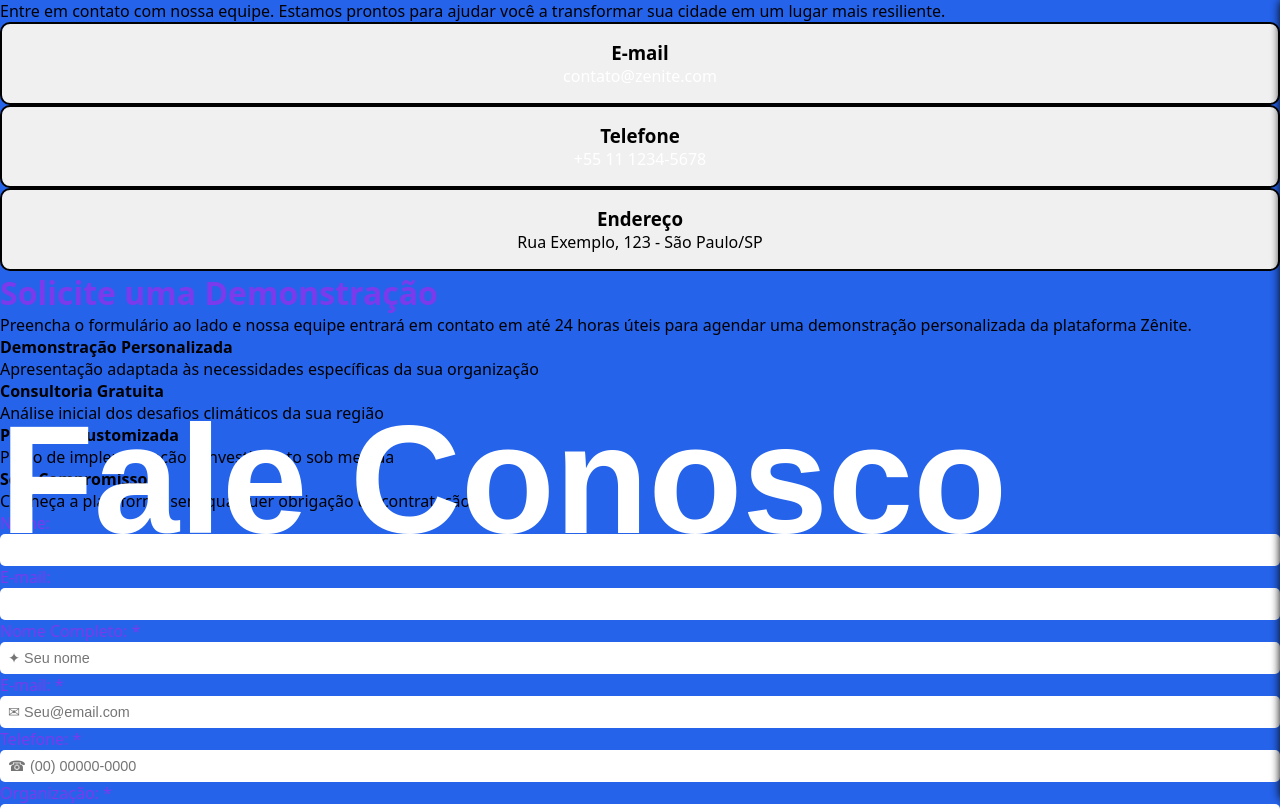
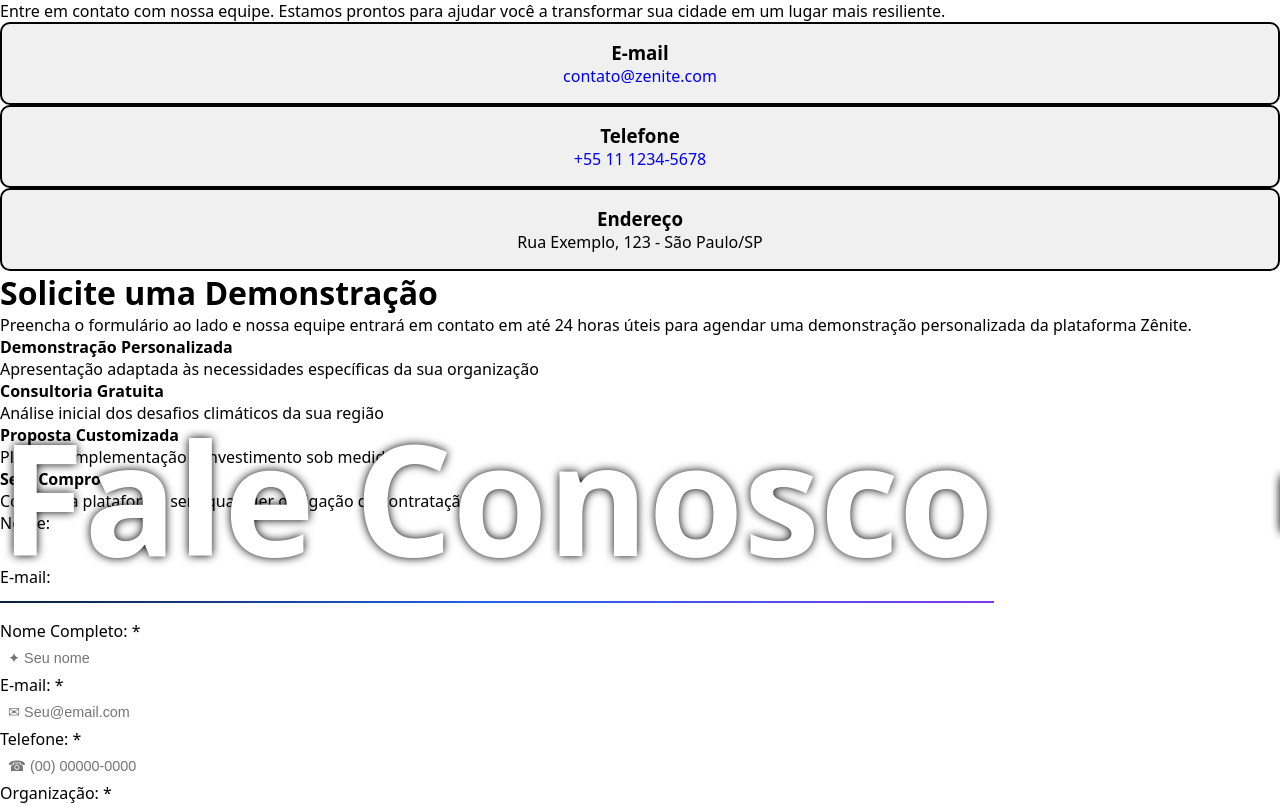
Before and after one commit to jdserenity/senac-projecto-integrador-grupo-legal, a plain HTML site: page paginas/faleconosco.html in a window 1280 px wide. Shown: the top 811 px of the page. Drawn offline with Linux system fonts and the light colour scheme.

Commit message:
index-new

```diff
--- a/styles/styles.css
+++ b/styles/styles.css
@@ -1,28 +1,7 @@
-:root{
-  /* Cores principais */
-  --cor-principal1: #0B1F3A;
-  --cor-principal2: #2563EB;
-  --cor-principal3: #3882F6;
-  --cor-principal4: #7C3AED;
-  --cor-principal5: #F8FAFC;
-  /* Cores Neutras */
-  --cor-neutra1: #020617;
-  --cor-neutra2: #1E293B;
-  --cor-neutra3: #64748B;
-  --cor-neutra4: #E2E8F0;
-  --cor-neutra5: #FFFFFF;
-  /* Fontes */
-  --fonte-titulos: 'Poppins', sans-serif, system-ui;
-  /* Gradiente */
-  --gradiente: linear-gradient(to right, #0B1F3A, #2563EB, #7C3AED) 1;
-}
-
 *, *::before, *::after {
   box-sizing: border-box;
   margin: 0; padding: 0;
 }
-
-/* TODO */
 
 html {
   font-size: 16px;
@@ -36,16 +15,10 @@
 h1 { font-size: 3rem; }
 
 a { text-decoration: none; }
-}
-
-/* HEADER */
 
 h1, nav {text-shadow: 0 0 10px black;}
 
-a {
-  text-decoration: none;
-  color: white;
-}
+
 
 header{
   display: flex;
@@ -81,8 +54,7 @@
   padding-block-end: 0;
   border-block-end: 2px solid transparent;
 
-  /* tipografia */
-  font-family: var(--fonte-titulos);
+  border-image: linear-gradient(to right, #0B1F3A, #2563EB, #7C3AED) 1;
 }
 
 #butao{
@@ -114,20 +86,14 @@
   gap: 10px;
   z-index: 1;
 
-  /* estilziação */
-  gap: 20px;
-  margin-block-start: 10vh ;
 
-  /* Tamanho */
-  width: 85%;
-  height: 15%;
+  width: 95%;
+
+  margin-block-start: 5rem ;
 
   a{
-    /* Fonte */
-    font-size: clamp(1rem, 2vw, 2rem );
-    color: white;
-    flex-basis: 100%;
-    text-decoration: none;
+    margin: 0;
+    background-color: rgba(0, 0, 0, 0.048);
     text-align: center;
     margin-block: auto;
     /* flex-basis: 20%; */
@@ -144,8 +110,6 @@
   height: 30px;
   cursor: pointer;
 }
-
-/* main */
 
 /* Estilização Index */
 .start-section {
@@ -300,8 +264,7 @@
   }
 }
 
-/* FOOTER */
-
+/* Footer */
 footer {
   background-color: black;
   color: white;
```
